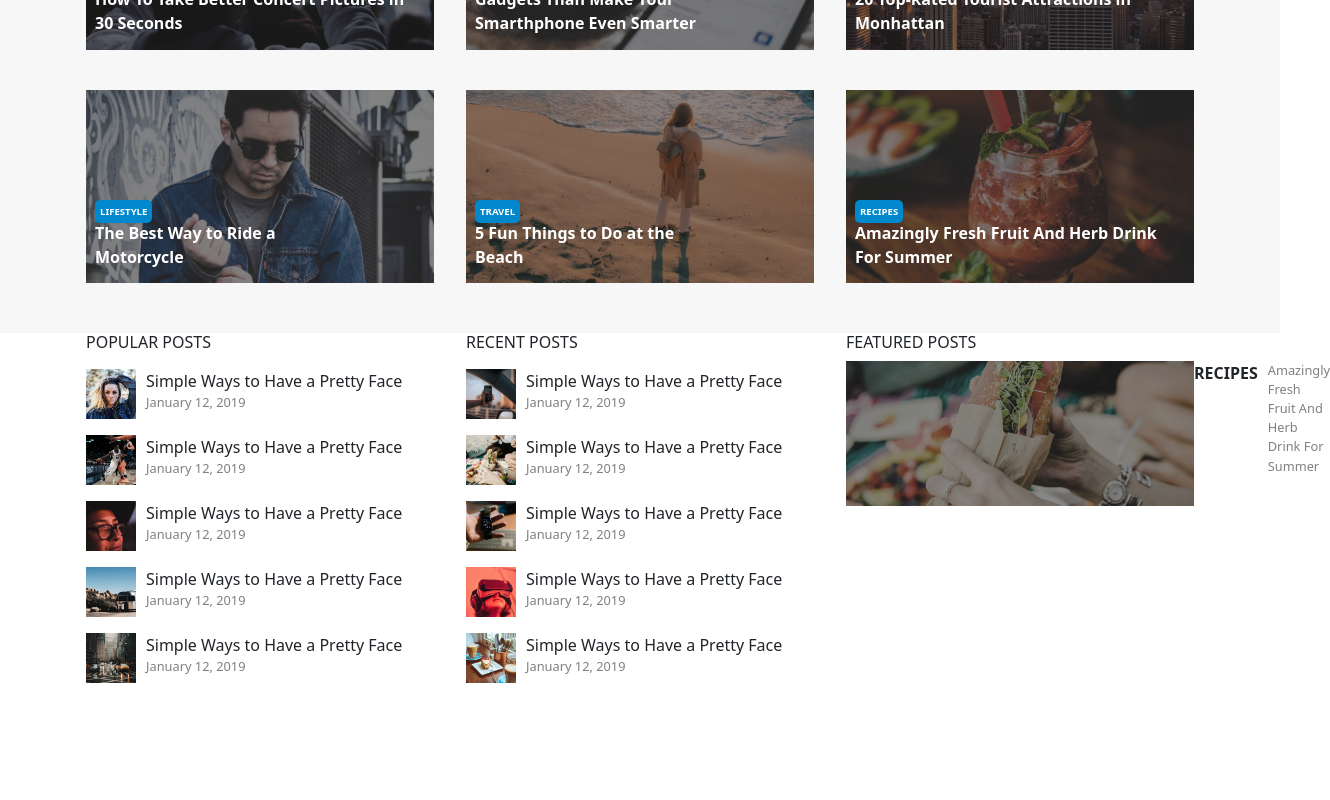
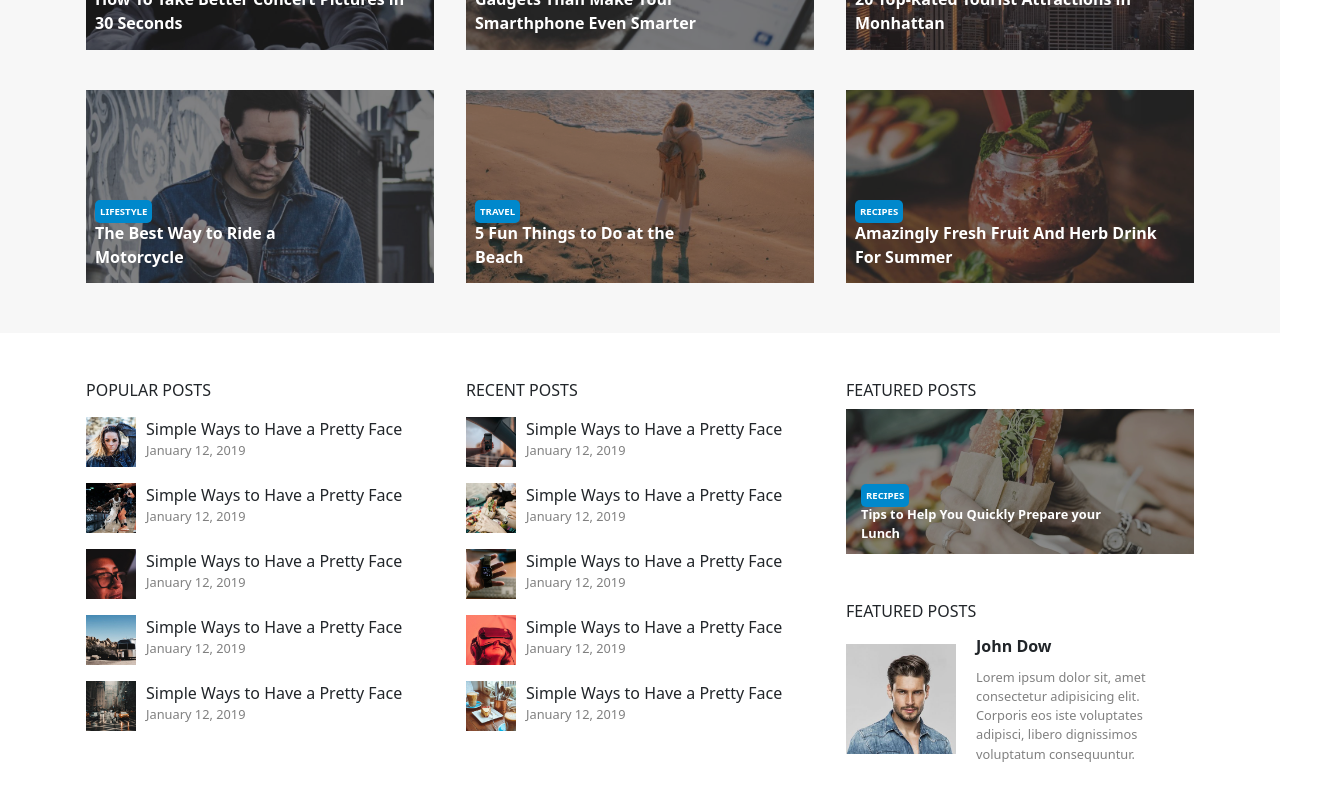
Before and after one commit to gianmaria-fadda/proj-html-vuejs, a Vue app: page / in a window 1280 px wide. Shown: the part 422-1222 px from the top of the page, 1330 px wide, since content can reach past the window. Before the commit the page ends 1113 px from the top, so only its background shows below. Built offline with nearby package versions, Linux system fonts and the light colour scheme.

Commit message:
completata SezTwoMain

```diff
--- a/src/components/SezTwoMain.vue
+++ b/src/components/SezTwoMain.vue
@@ -10,7 +10,7 @@ export default {
 <template>
   <div class="container">
       <div class="row">
-        <div class="col-4 px-3">
+        <div class="col-4 px-3 py-5">
           <h6 class="text-start">
             POPULAR POSTS
           </h6>
@@ -75,7 +75,7 @@ export default {
             </section>
           </div>
         </div>
-        <div class="col-4 px-3">
+        <div class="col-4 px-3 py-5">
           <h6 class="text-start">
             RECENT POSTS
           </h6>
@@ -140,7 +140,7 @@ export default {
             </section>
           </div>
         </div>
-        <div class="col-4 px-3">
+        <div class="col-4 px-3 py-5">
           <h6 class="text-start">
             FEATURED POSTS
           </h6>
@@ -152,10 +152,28 @@ export default {
                 RECIPES
               </b>
               <p>
-                Amazingly Fresh Fruit And Herb Drink For Summer
+                Tips to Help You Quickly Prepare your Lunch
               </p>
             </div>
           </div>
+          <section class="col py-5">
+            <h6 class="text-start">
+              FEATURED POSTS
+            </h6>
+            <div>
+              <img src="/public/img/avatar.jpg" alt="avatar">
+              <section>
+                <p>
+                  John Dow
+                </p>
+                <p>
+                  Lorem ipsum dolor sit, amet consectetur adipisicing elit.
+                  Corporis eos iste voluptates adipisci, libero dignissimos
+                  voluptatum consequuntur.
+                </p>
+              </section>
+            </div>
+          </section>
         </div>
       </div>
     </div>
@@ -173,6 +191,7 @@ export default {
     div {
 
       display: flex;
+      position: relative;
       .size-s {
 
         width: 50px;
@@ -198,6 +217,59 @@ export default {
           @include font-size-rule;
         }
       }
+      .pos-abb {
+
+        display: inline-block;
+        position: absolute;
+        z-index: 1;
+        top: 50%;
+        left: 15px;
+        background-color: rgba(0, 0, 0, 0);
+        text-align: start;
+        b {
+
+          font-size: .6rem;
+          color: $whiteColor;
+          background-color: $blueColor;
+          padding: 5px;
+          border-radius: 5px;
+        }
+
+        p {
+
+          font-weight: bold;
+          color: $whiteColor;
+          width: 88%;
+          padding-left: 0;
+        }
+      }
+    }
+
+    .col {
+
+      img {
+
+        max-width: 110px;
+        object-fit: contain;
+      }
+
+      div {
+
+        section {
+
+          padding-left: 20px;
+
+          p {
+
+            padding: 5px 0;
+
+            &:first-child {
+
+              font-weight: bold;
+            }
+          }
+        }
+      }
     }
   }
 }
```
